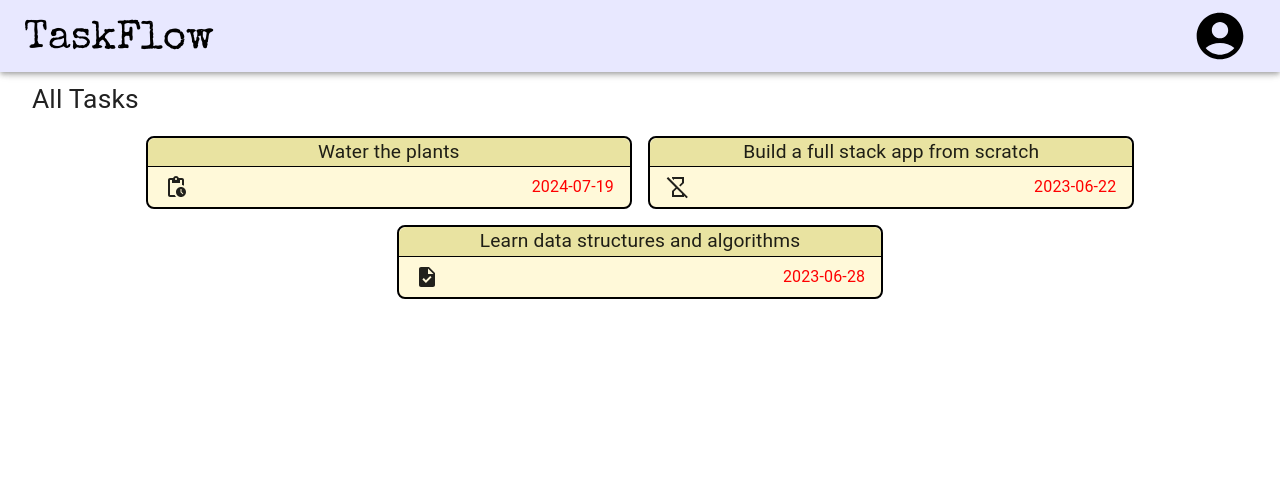
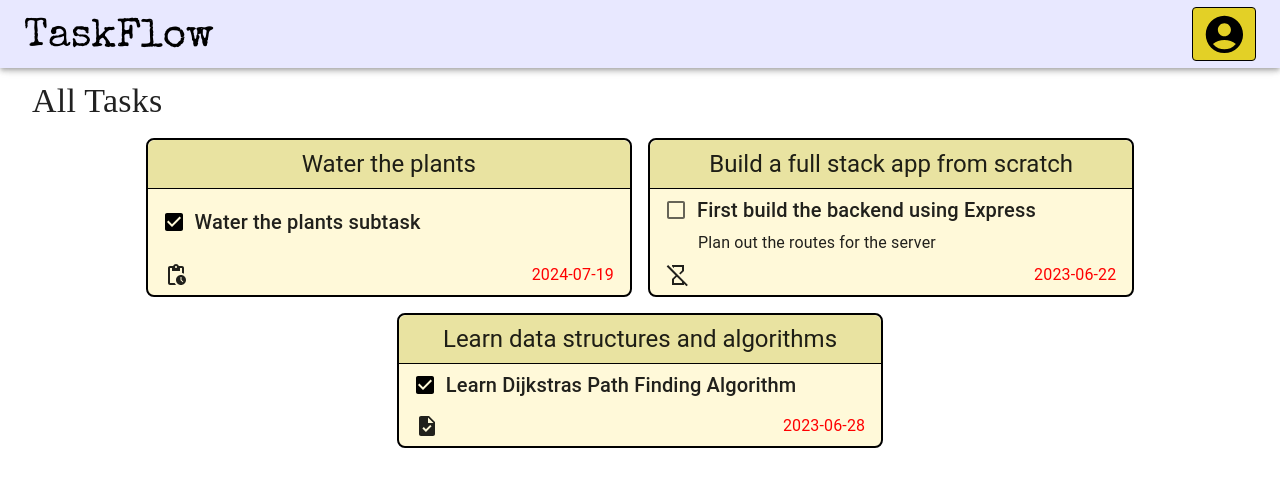
Before and after one commit to Garrett04/taskflow-app, a React (Create React App) app in the folder client/: page / in a window 1280 px wide. Shown: the top 486 px of the page. Built offline with nearby package versions, Linux system fonts and the light colour scheme; no server answers.

Commit message:
Add Subtasks component and reducer

```diff
--- a/client/src/app/store.js
+++ b/client/src/app/store.js
@@ -1,10 +1,12 @@
 import { configureStore } from "@reduxjs/toolkit";
 import authReducer from "../features/auth/authSlice";
 import tasksReducer from "../features/tasks/tasksSlice";
+import subtasksReducer from "../features/subtasks/subtasksSlice";
 
 export const store = configureStore({
     reducer: {
         auth: authReducer,
-        tasks: tasksReducer
+        tasks: tasksReducer,
+        subtasks: subtasksReducer,
     }
 })
--- a/client/src/components/appLayout/AccountButton.js
+++ b/client/src/components/appLayout/AccountButton.js
@@ -10,14 +10,18 @@ const AccountButton = () => {
     }
 
     return (
-        <IconButton
+        <Button
             title='Your account'
             aria-label='account-button'
-            color='secondary'
+            color='ochre'
+            variant='contained'
             onClick={handleClick}
+            sx={{ width: '1rem', border: '1px solid black' }}
+            size='small'
+            disableElevation
         >
-            <AccountCircleIcon sx={{ fontSize: '3.5rem' }}/>
-        </IconButton>
+            <AccountCircleIcon color='secondary' sx={{ fontSize: '2.8rem' }}/>
+        </Button>
     )
 }
 
--- /dev/null
+++ b/client/src/components/main/Subtasks.js
@@ -0,0 +1,59 @@
+import { useDispatch, useSelector } from "react-redux";
+import { fetchSampleSubtasks, getSubtasksError, getSubtasksStatus, selectSubtasks } from "../../features/subtasks/subtasksSlice";
+import { useEffect } from "react";
+import { Box, Checkbox, FormControlLabel, FormGroup, Typography } from "@mui/material";
+
+
+const Subtasks = ({ task_id }) => {
+    const subtasks = useSelector(selectSubtasks);
+    const subtasksStatus = useSelector(getSubtasksStatus);
+    const subtasksError = useSelector(getSubtasksError);
+    const dispatch = useDispatch();
+
+    useEffect(() => {
+        dispatch(fetchSampleSubtasks());
+    }, [dispatch])
+
+
+    const renderSubtasks = () => {
+        const foundSubtask = subtasks.filter(subtask => subtask.task_id === task_id);
+
+        return foundSubtask.map(subtask => (
+            <Box
+                display="flex"
+                flexDirection="column"
+                alignItems="flex-start"
+                marginLeft="1rem"
+            >
+                <FormControlLabel
+                    control={<Checkbox color="secondary" defaultChecked={subtask.checked} />}
+                    label={
+                        <Typography variant="h6">
+                            {subtask.title}
+                        </Typography>
+                    }
+                />
+                <Typography variant="body1" marginLeft="2rem">
+                    {subtask.description}
+                </Typography>
+            </Box>
+        ))
+    }
+
+    let content;
+    if (subtasksStatus === 'pending') {
+        content = 'Loading...';
+    } else if (subtasksStatus === 'fulfilled') {
+        content = renderSubtasks();
+    } else if (subtasksStatus === 'rejected') {
+        content = subtasksError;
+    }
+
+    return (
+        <FormGroup>
+            {content}
+        </FormGroup>
+    )
+}
+
+export default Subtasks;
--- a/client/src/components/main/Tasks.js
+++ b/client/src/components/main/Tasks.js
@@ -7,6 +7,8 @@ import { toTitleCase } from "../../utils/toTitleCase";
 import PendingActionsIcon from '@mui/icons-material/PendingActions';
 import TaskIcon from '@mui/icons-material/Task';
 import HourglassDisabled from "@mui/icons-material/HourglassDisabled";
+import Subtasks from "./Subtasks";
+import { Typography } from "@mui/material";
 
 const Tasks = () => {
     const tasks = useSelector(selectTasks);
@@ -37,8 +39,11 @@ const Tasks = () => {
 
     const renderAllTasks = () => {
         return tasks.map(task => (
-            <div key={task.id}>
-                <h4>{task.title}</h4>
+            <div className="task-container" key={task.id}>
+                <div className="task-title">
+                    <Typography variant="h5">{task.title}</Typography>
+                </div>
+                <Subtasks task_id={task.id} />
                 <div className="bottom">
                     {renderTaskStatus(task.status)}
                     <p className="deadline-date">{task.deadline_date}</p>
@@ -58,12 +63,12 @@ const Tasks = () => {
 
     return (
         // Show all tasks here
-        <>
-            <div className="tasks">
-            <h2>All Tasks</h2>
-                {content}
-            </div>
-        </>
+        <div className="tasks">
+        <Typography variant="h4" sx={{ width: '100%' }} fontFamily="serif">
+            All Tasks
+        </Typography>
+            {content}
+        </div>
     )
 }
 
--- /dev/null
+++ b/client/src/features/subtasks/subtasksSlice.js
@@ -0,0 +1,34 @@
+import { createSlice } from "@reduxjs/toolkit"
+
+
+const initialState = {
+    subtasks: [],
+    status: 'idle',
+    error: null
+}
+
+const sampleSubtasks = [
+    { id: '1', title: 'Water the plants subtask', description: null, task_id: '1', checked: true },
+    { id: '2', title: 'First build the backend using Express', description: 'Plan out the routes for the server', task_id: '2', checked: false },
+    { id: '3', title: 'Learn Dijkstras Path Finding Algorithm', description: null, task_id: '3', checked: true },
+];
+
+const subtasksSlice = createSlice({
+    name: 'subtasks',
+    initialState,
+    reducers: {
+        fetchSampleSubtasks(state) {
+            state.status = 'fulfilled';
+            state.subtasks = sampleSubtasks;
+        }
+    }
+})
+
+
+export const { fetchSampleSubtasks } = subtasksSlice.actions;
+
+export const selectSubtasks = (state) => state.subtasks.subtasks;
+export const getSubtasksStatus = (state) => state.subtasks.status;
+export const getSubtasksError = (state) => state.subtasks.error;
+
+export default subtasksSlice.reducer;
--- a/client/src/index.css
+++ b/client/src/index.css
@@ -23,12 +23,15 @@
   font-size: 1.65rem;
 }
 
-.tasks div:not(.bottom) {
+.tasks .task-container {
   text-align: center;
   border: 2px solid black;
   border-radius: .5rem;
   background: #fff9d9;
   width: 40%;
+  display: flex;
+  flex-flow: column;
+  justify-content: space-between;
 }
 
 .tasks div.bottom {
@@ -41,9 +44,10 @@
   color: red;
 }
 
-.tasks div h4 {
+.tasks div.task-title {
   font-size: 1.2rem;
   background-color: #E9E3A1;
   border-bottom: 1px solid black;
   border-radius: .5rem .5rem 0 0;
+  padding: .5rem;
 }
--- a/client/src/pages/Root.js
+++ b/client/src/pages/Root.js
@@ -22,6 +22,12 @@ const Root = () => {
         dark: '#ba000d',
         contrastText: '#000',
       },
+      ochre: {
+        main: '#E3D026',
+        light: '#E9DB5D',
+        dark: '#A29415',
+        contrastText: '#242105',
+      },
     },
   });
 
```
